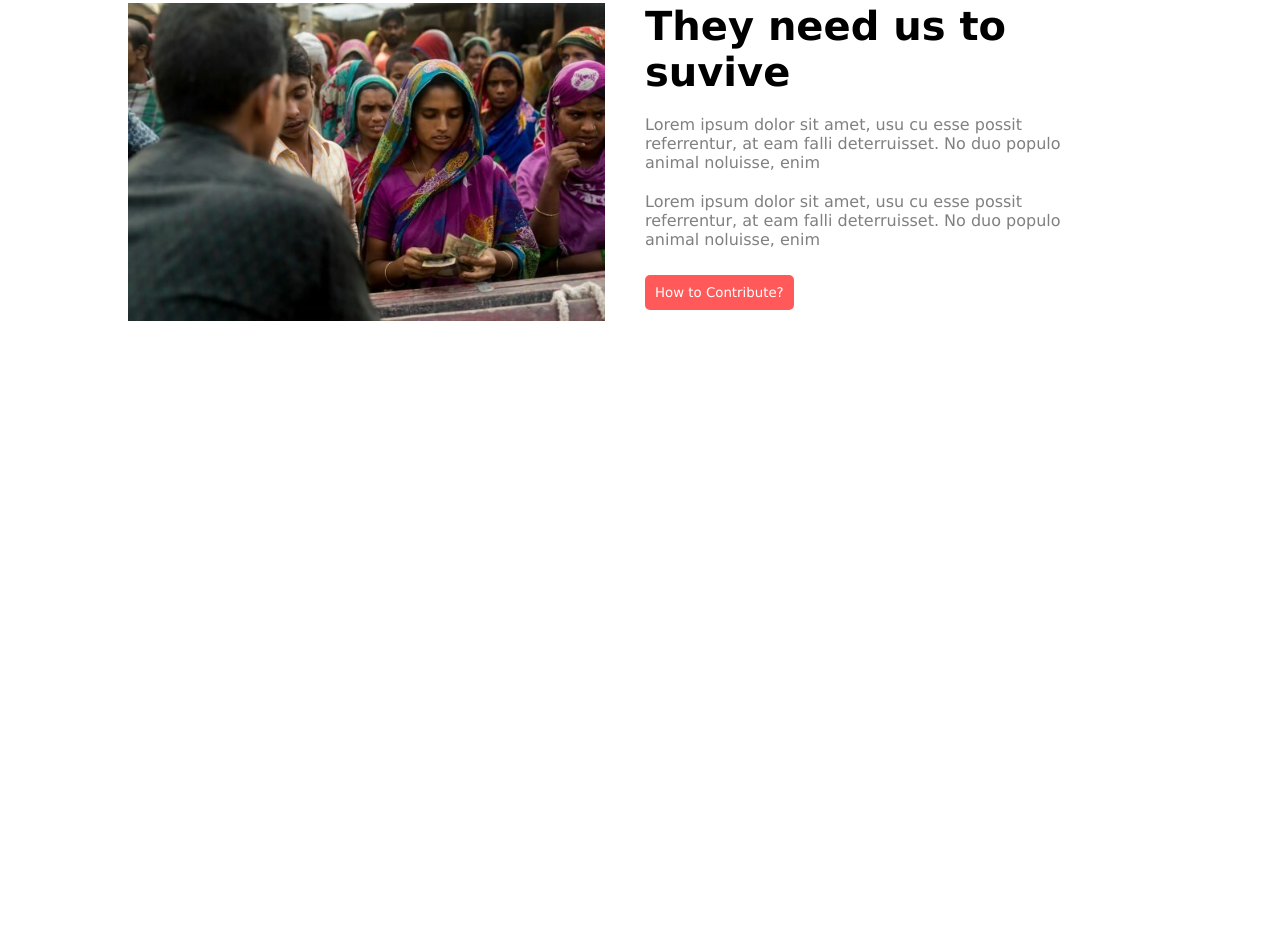
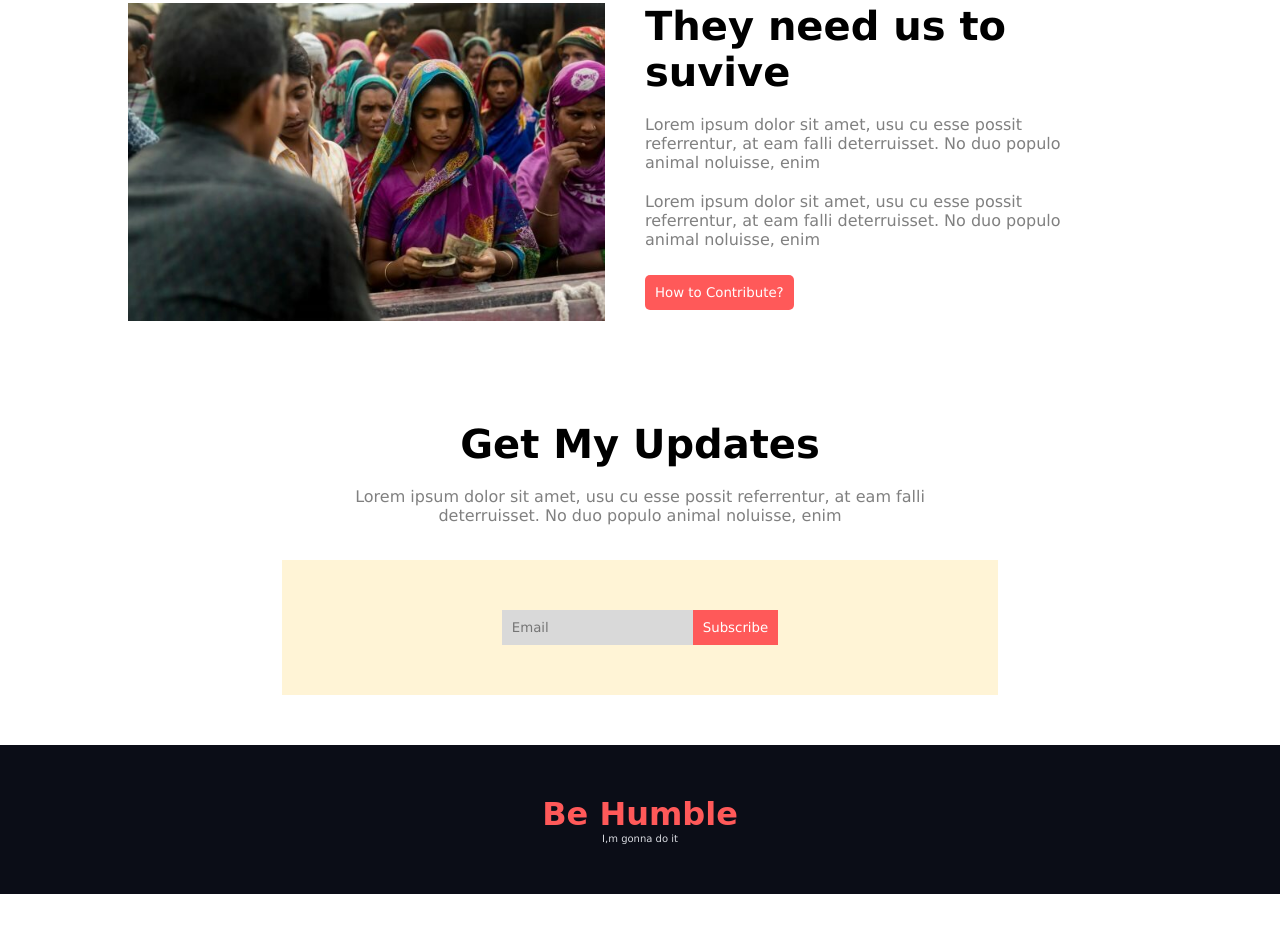
Before and after one commit to IshrakIsmam/donate-today, a plain HTML site: page index.html in a window 1280 px wide. Shown: the part 2314-3247 px from the top of the page. After the commit the page ends 3208 px from the top, so only its background shows below. Drawn offline with Linux system fonts and the light colour scheme.

Commit message:
completed

```diff
--- a/index.html
+++ b/index.html
@@ -88,6 +88,7 @@
                 <img src="images/donation13.jpg" alt="">
             </div>
         </section>
+
         <section>
             <div class="suvive-need">
                 <img src="images/donation1.jpg" alt="">
@@ -102,11 +103,24 @@
                 </div>
             </div>
         </section>
+
+        <section>
+            <div class="my-updates">
+                <h1 class="sec-title">Get My Updates</h1>
+                <p class="sec-p">Lorem ipsum dolor sit amet, usu cu esse possit referrentur, at eam falli <br> deterruisset. No duo populo animal noluisse, enim</p>
+                <form action="#">
+                    <input class="email" type="email" name="email" id="email" placeholder="Email">
+                    <input class="subscribe" type="button" value="Subscribe">
+
+                </form>
+            </div>
+        </section>
     </main>
 
     <!-- footer -->
     <footer>
-
+        <h1>Be Humble</h1>
+        <p>I,m gonna do it</p>
     </footer>
 
 </body>
--- a/styles.css
+++ b/styles.css
@@ -146,9 +146,6 @@ hr{
 
 }
 
-footer{
-    height: 100dvh;
-}
 
 .suvive-section{
     display: flex;
@@ -171,3 +168,59 @@ margin-right: 60px;
 
     margin-right: auto ;
 }
+
+
+.my-updates p{
+    margin-bottom: 35px;
+
+}
+
+
+form{
+
+    width: 70%;
+    margin: auto;
+    display: flex;
+    justify-content: center;
+    background-color: #FFF4D6;
+    padding: 50px;
+}
+
+.email{
+background-color: #D9D9D9;
+padding: 10px;
+border: none;
+
+}
+
+.subscribe{
+    border: none;
+    background-color: #FF5959;
+    color: #fff;
+    padding: 10px;
+}
+
+.subscribe:hover{
+    background-color: #cc3333;
+    transition: all;
+    transition-duration: 500ms;
+}
+
+
+footer{
+    background-color: #0B0D17;
+    padding: 50px;
+    text-align: center;
+    margin-top: 50px;
+}
+
+footer h1{
+    color: #FF5959;
+    font-family:cursive;
+
+}
+
+footer p{
+    color: #D9DBE1;
+    font-size: 10px;
+}
```
